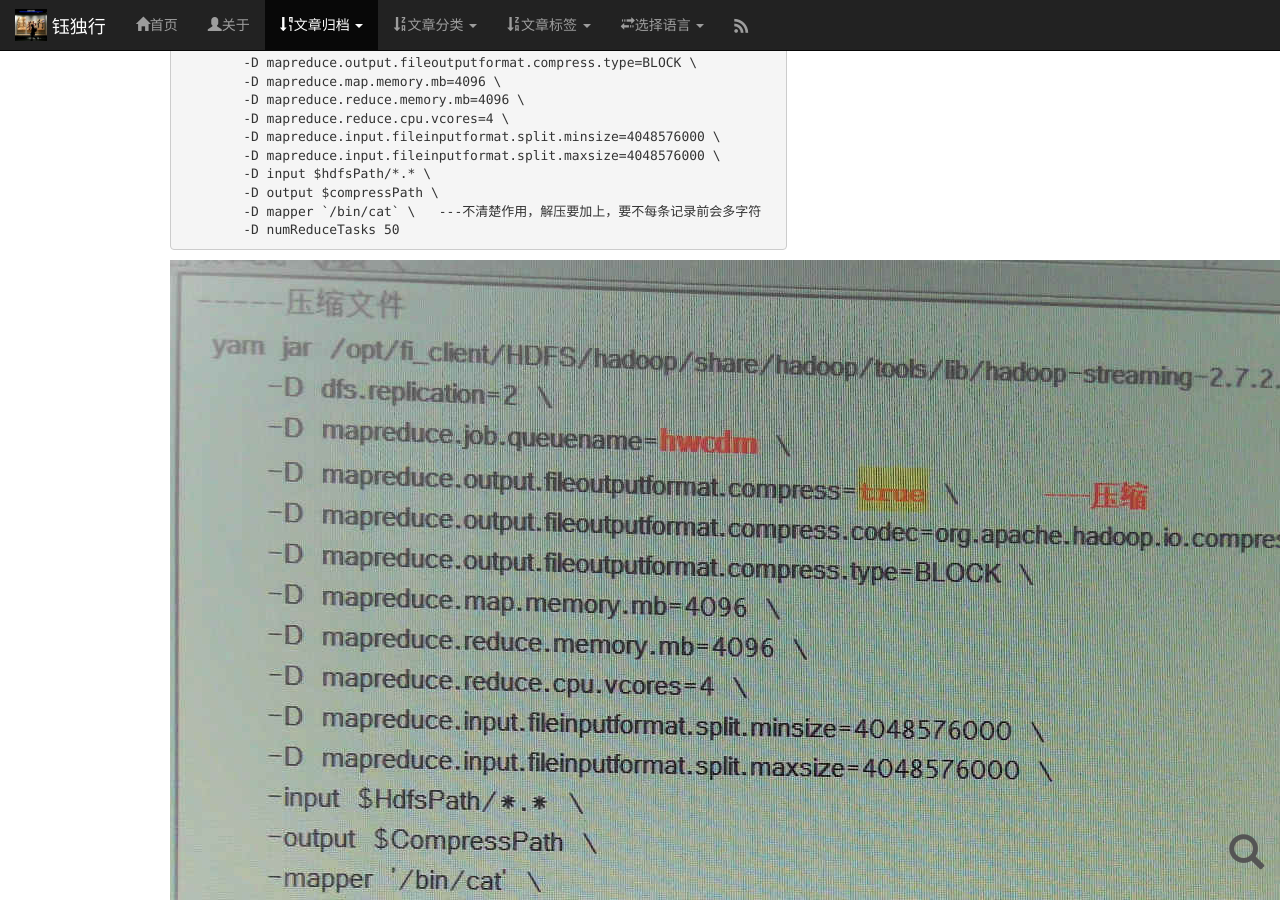
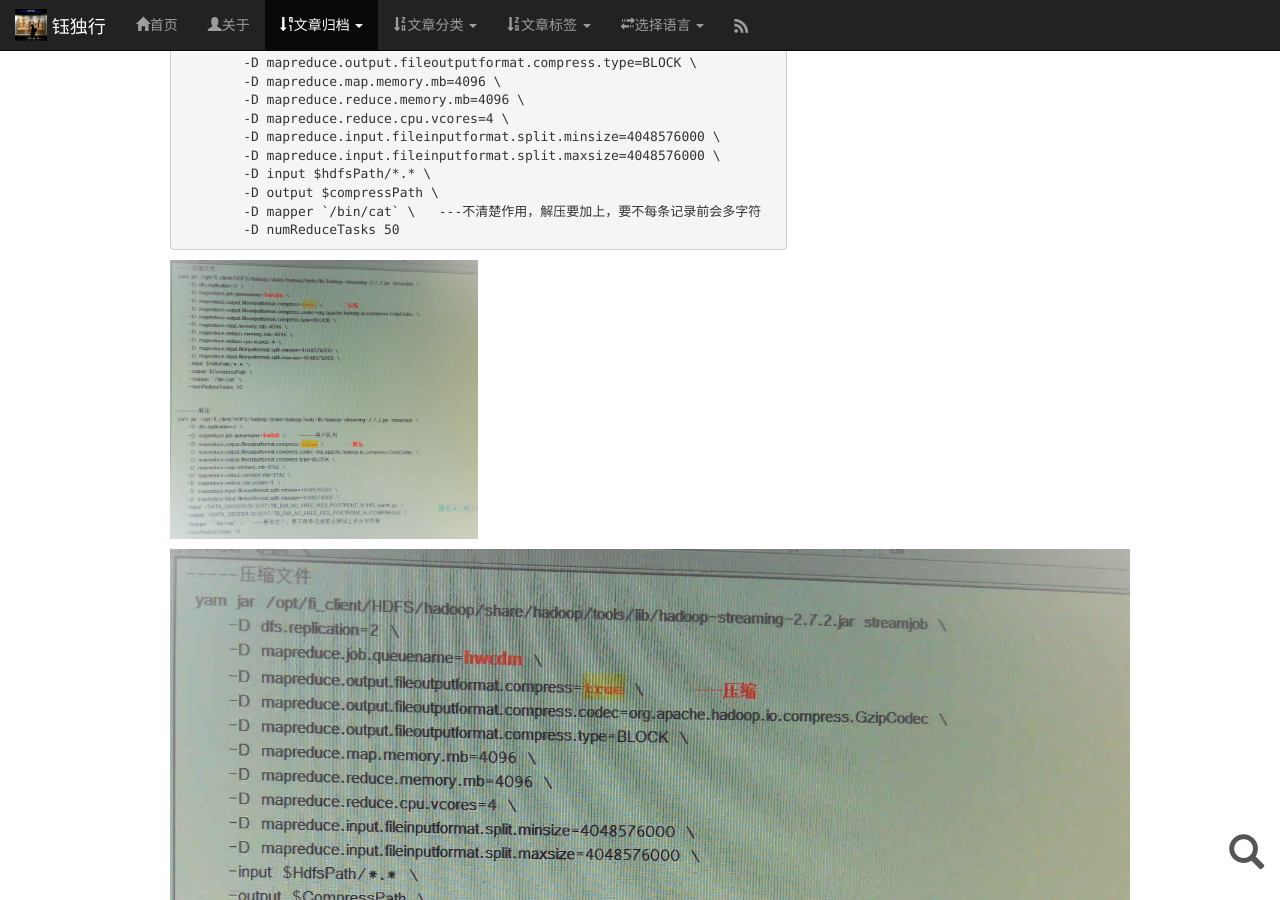
Before and after one commit to ssskming/ssskming.github.io, a Jekyll site: the page built from _posts/2018-04-30-Hadoop-compress.md, in a window 1280 px wide and 900 px high, scrolled down 974 px. Built offline with Jekyll 4.4.1, drawn with Linux system fonts in a browser that asks for light colours; some web fonts are replaced; comment, search, counter and statistics services are not loaded; a style sheet for code colours, icons or effects is not loaded.

Commit message:
修改hadoop批量压缩文章添加图片

````diff
--- a/_posts/2018-04-30-Hadoop-compress.md
+++ b/_posts/2018-04-30-Hadoop-compress.md
@@ -52,5 +52,8 @@
 	-D mapper `/bin/cat` \   ---不清楚作用，解压要加上，要不每条记录前会多字符
 	-D numReduceTasks 50
 ```
-![](/img/hadoop-hive/hadoop-compress.jpg)
+![](/img/hadoop-hive/hadoop-compress.jpg){:height="50%" width="50%"}
+<div  align="center">
 <img src="/img/hadoop-hive/hadoop-compress.jpg" width = "960" height = "870" alt="压缩解压" align=center />
+</div>
+<img src="/img/hadoop-hive/hadoop-compress.jpg" width = "960" height = "870" alt="压缩解压" align=center />
````
